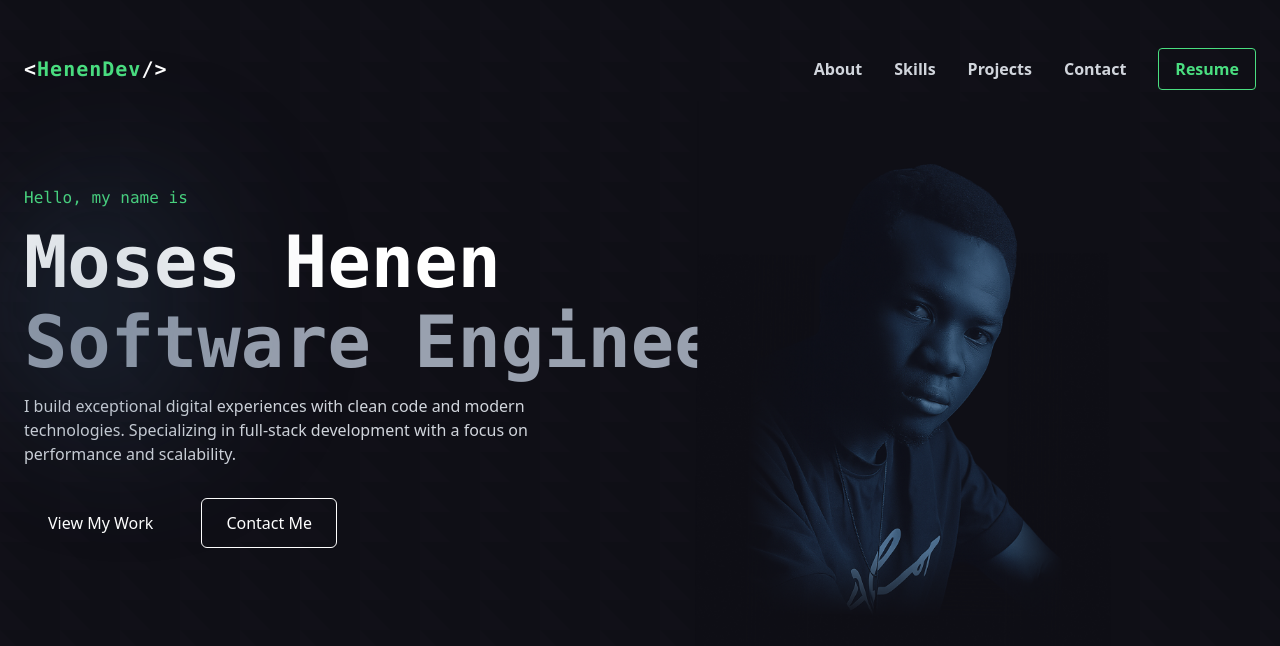
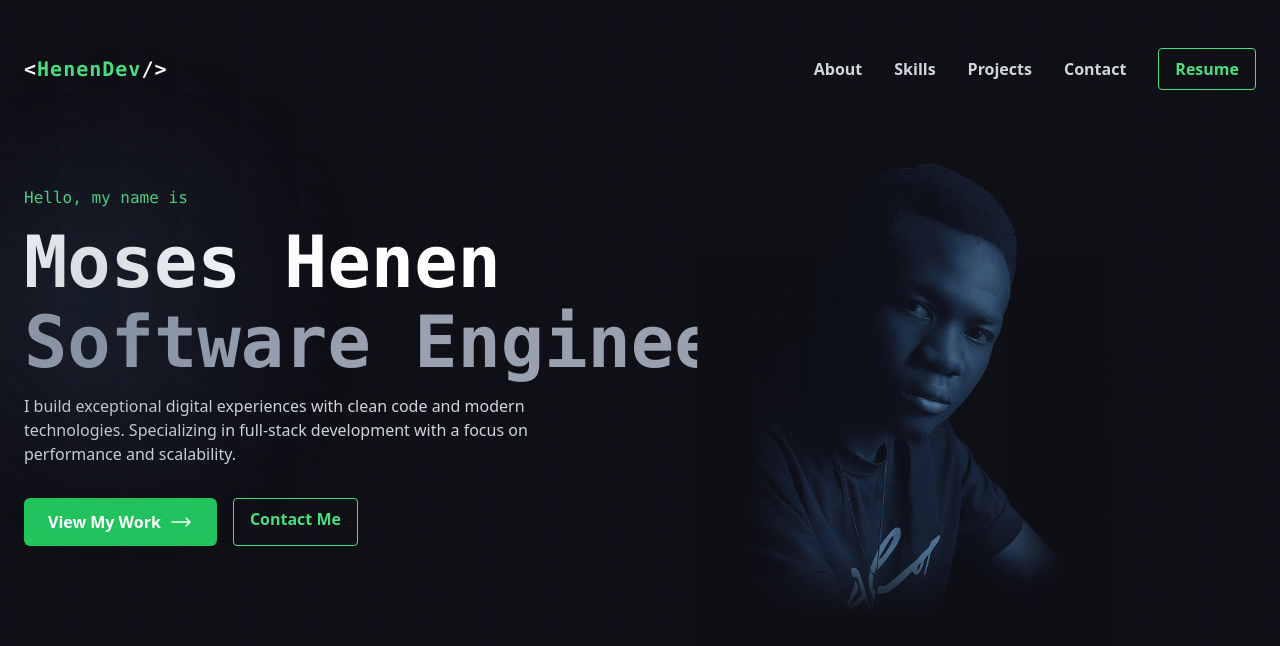
Before and after one commit to dev-henen/my-portfolio, a SvelteKit app: page / in a window 1280 px wide. Shown: the top 646 px of the page. Built offline with nearby package versions, Linux system fonts and the light colour scheme.

Commit message:
feat: enhance buttons

```diff
--- a/src/app.css
+++ b/src/app.css
@@ -27,4 +27,11 @@
         @apply max-w-7xl mx-auto mt-16 px-6 py-4;
     }
 
+    .button {
+        @apply px-6 py-3 bg-secondary font-bold hover:bg-green-500 text-white rounded-md transition-all duration-300 flex items-center cursor-pointer;
+    }
+
+    .button-secondary {
+        @apply font-bold px-4 py-2 border border-primary text-primary hover:bg-primary/20 transition-all duration-300 rounded cursor-pointer;
+    }
 }
--- a/src/routes/(main)/+layout.svelte
+++ b/src/routes/(main)/+layout.svelte
@@ -15,7 +15,7 @@
       <a href="#contact">Contact</a>
       <a
         href="/henendev-resume.pdf"
-        class="px-4 py-2 border border-primary text-primary hover:bg-primary/20 hover:text-darkGray transition-all duration-300 rounded cursor-pointer"
+        class="button-secondary"
         target="_blank"
         rel="noopener noreferrer">Resume</a
       >
--- a/src/routes/(main)/+page.svelte
+++ b/src/routes/(main)/+page.svelte
@@ -20,32 +20,24 @@
       performance and scalability.
     </p>
     <div class="flex space-x-4">
-      <span
-        class="px-6 py-3 bg-green-550 hover:bg-green-650 text-white rounded-md transition-all duration-300 flex items-center cursor-pointer"
-      >
-        View My Work <i class="ml-2" data-fa-i2svg=""
-          ><svg
-            class="svg-inline--fa fa-arrow-right"
-            aria-hidden="true"
-            focusable="false"
-            data-prefix="fas"
-            data-icon="arrow-right"
-            role="img"
-            xmlns="http://www.w3.org/2000/svg"
-            viewBox="0 0 448 512"
-            data-fa-i2svg=""
-            ><path
-              fill="currentColor"
-              d="M438.6 278.6c12.5-12.5 12.5-32.8 0-45.3l-160-160c-12.5-12.5-32.8-12.5-45.3 0s-12.5 32.8 0 45.3L338.8 224 32 224c-17.7 0-32 14.3-32 32s14.3 32 32 32l306.7 0L233.4 393.4c-12.5 12.5-12.5 32.8 0 45.3s32.8 12.5 45.3 0l160-160z"
-            ></path></svg
-          ></i
+      <a href="#/work" class="button">
+        View My Work
+        <svg
+          xmlns="http://www.w3.org/2000/svg"
+          fill="none"
+          viewBox="0 0 24 24"
+          stroke-width="1.5"
+          stroke="currentColor"
+          class="size-6 ml-2"
         >
-      </span>
-      <span
-        class="px-6 py-3 border border-green-450 text-green-450 hover:bg-green-450 hover:text-darkGray rounded-md transition-all duration-300 cursor-pointer"
-      >
-        Contact Me
-      </span>
+          <path
+            stroke-linecap="round"
+            stroke-linejoin="round"
+            d="M17.25 8.25 21 12m0 0-3.75 3.75M21 12H3"
+          />
+        </svg>
+      </a>
+      <a href="#contact" class="button-secondary"> Contact Me </a>
     </div>
   </div>
 
```
